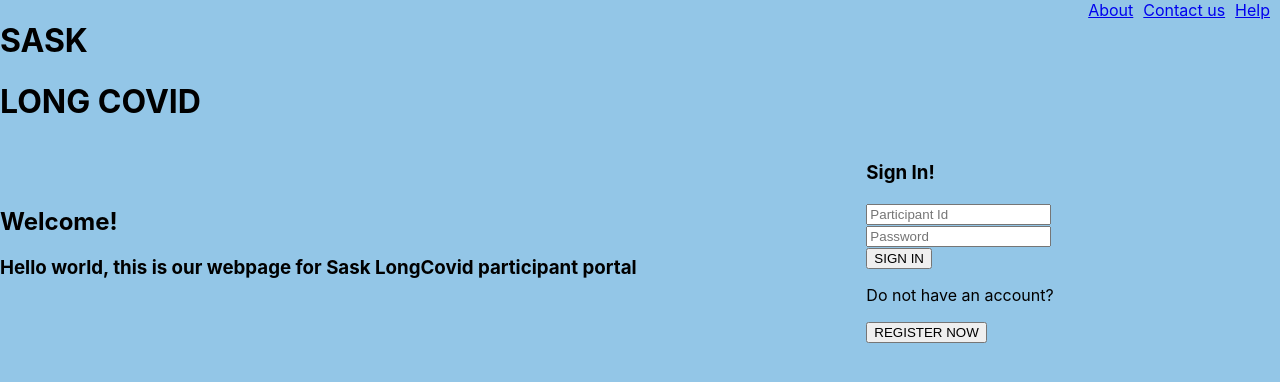
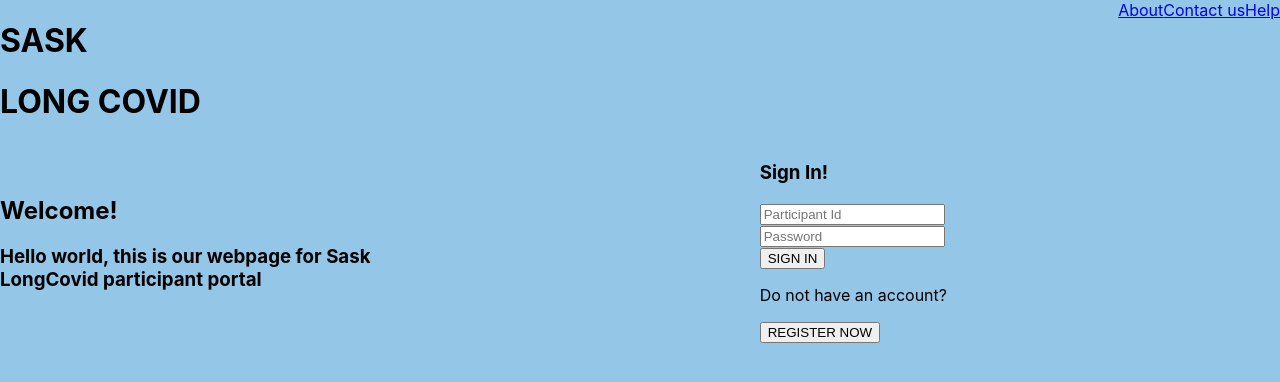
Before and after one commit to jeetagrawal21/Sask-Web-App, a React (Create React App) app in the folder app/: page / in a window 1280 px wide. Shown: the top 382 px of the page. Built offline with nearby package versions, Linux system fonts and the light colour scheme.

Commit message:
add text styling to header and navbar

```diff
--- a/app/src/stylings/navbar.css
+++ b/app/src/stylings/navbar.css
@@ -1,19 +1,41 @@
+/* @import url('https://fonts.googleapis.com/css2?family=Open+Sans:wght@700&display=swap'); */
+@import url('https://fonts.googleapis.com/css2?family=Montserrat:wght@200&family=Open+Sans:ital,wght@0,700;1,400&display=swap');
+.signin{
+    display: flex;
+    width: 100%;
+    justify-content: center;
+}
+
 .navbar {
     position: fixed;
     top: 0;
     right: 0;
+    width: auto;
     z-index: 10;
-    justify-content: space-between;
+  }
+
+  .sask-text{
+    font-size: 40px;
+    font-family: 'Open Sans', sans-serif;
+}
+.longcovid-text{
+    line-height: 0%;
+    font-family: 'Montserrat', sans-serif;
+    font-weight: 400;
+    font-size: 40px;
+
+}
+
+  .nav-link {
+    display: inline-block;
+    padding: 10px 20px;
+    text-decoration: none;
+    font-size: 1.2rem;
+    color: #000;
+    text-decoration: none;
 
   }
 
-  /* all the a tags under the div with class name navbar*/
-.navbar a{
-    padding-right: 10px;
-}
-
-.signin{
-    display: flex;
-    width: 50%;
-    justify-content: center;
-}
+  .nav-link:hover {
+    background-color: #ddd;
+  }
```
Also changed, not shown: app/src/stylings/header.css (added, +7 -0 lines).
